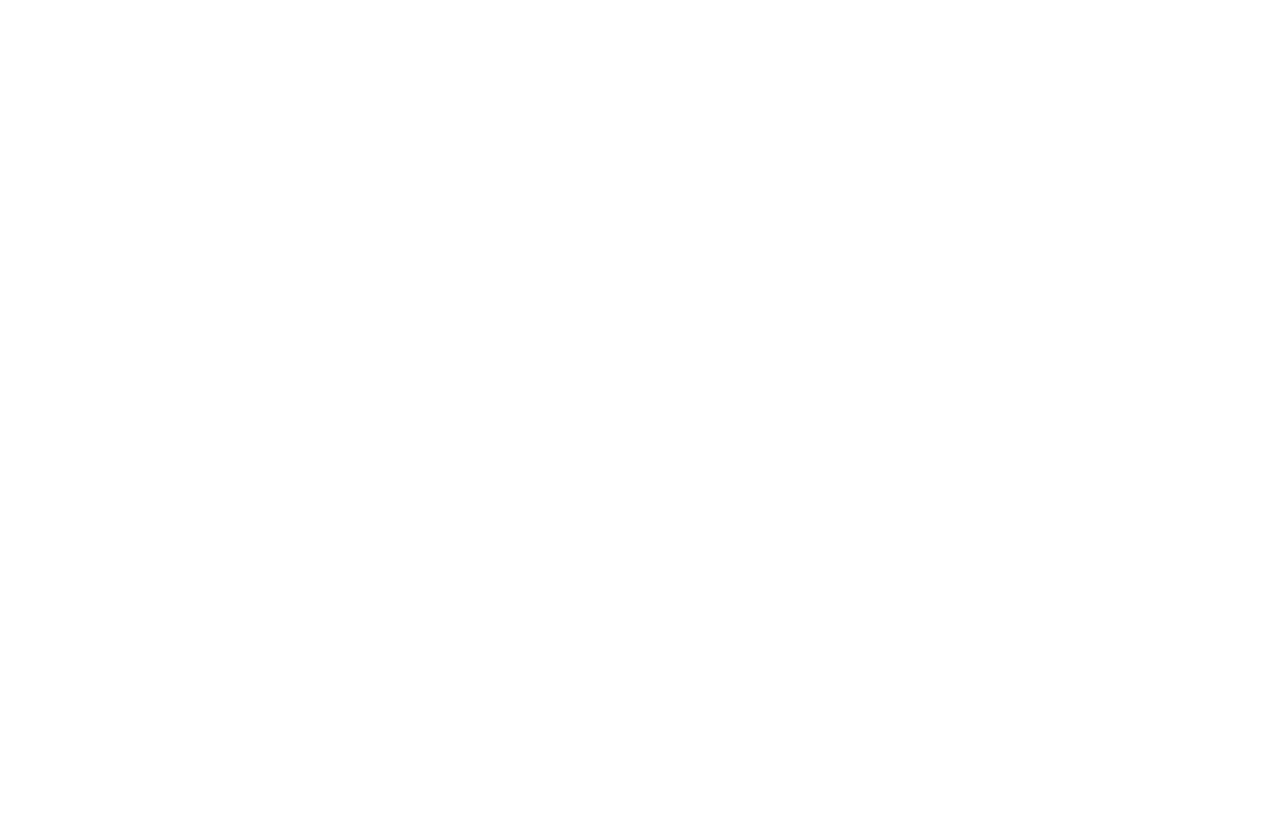
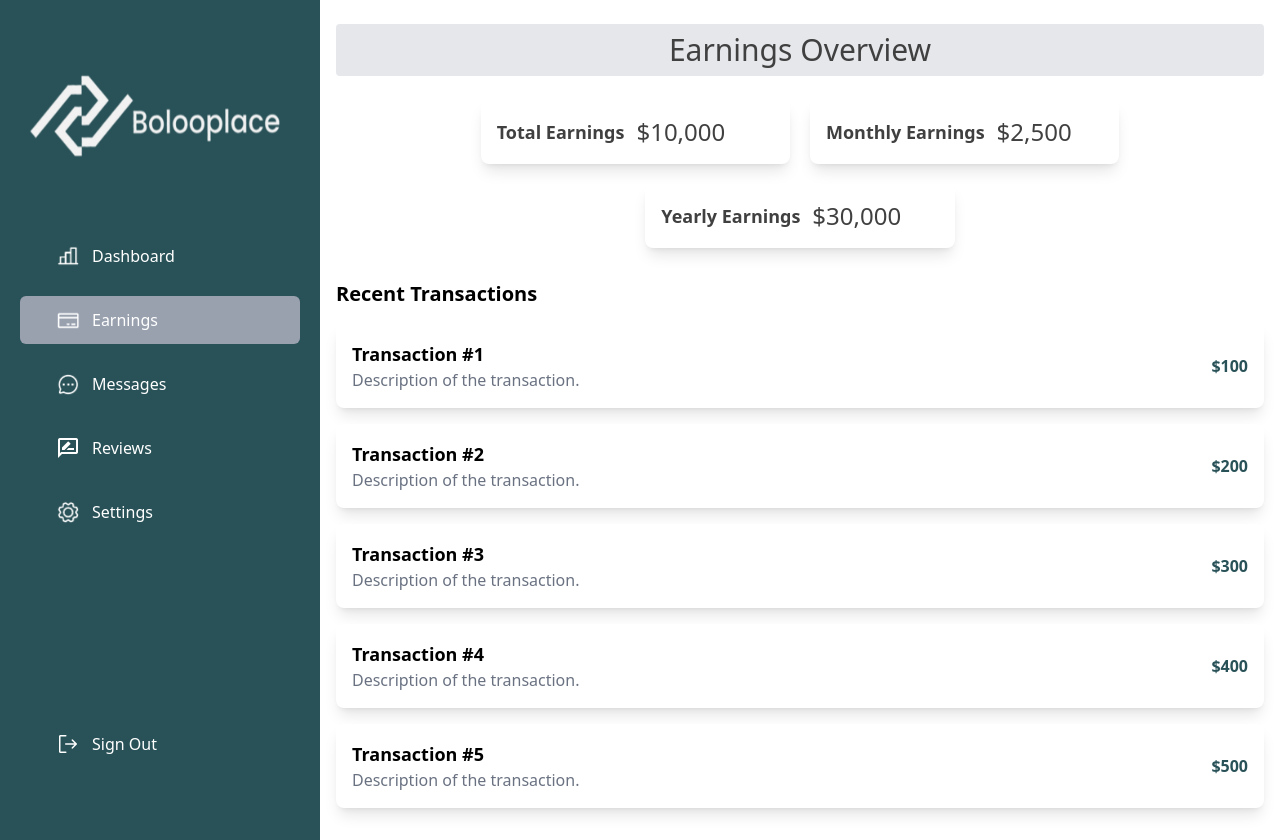
Before and after one commit to EnowBibi/Dev-war, a React (Vite) app: page /earnings in a window 1280 px wide. Before the commit this address had no page. Before the commit the page ends 800 px from the top, so only its background shows below. Built offline with nearby package versions, Linux system fonts and the light colour scheme.

Commit message:
fourth commit

```diff
--- a/src/App.jsx
+++ b/src/App.jsx
@@ -103,7 +103,7 @@ function App() {
             </span>
             <motion.button
               onClick={() => navigate('/signup')}
-              className="bg-amber-500 text-white px-6 py-2 my-4 rounded-lg hover:bg-amber-600 transition-all hidden md:block"
+              className="bg-amber-500 text-white px-6 py-2 my-4 rounded-lg hover:bg-amber-600 transition-all  block"
               whileHover={{ scale: 1.05 }}
             >
               Get Started
--- a/src/Dashboard.jsx
+++ b/src/Dashboard.jsx
@@ -4,11 +4,12 @@ import bell from "./assets/Bell.png";
 import dummy from "./assets/dummy.png";
 import NavBar from './NavBar2';
 import { FaProjectDiagram, FaClock, FaTasks, FaCheckCircle, FaBars } from 'react-icons/fa';
-import { useLocation } from 'react-router-dom';
+import { useLocation, useNavigate } from 'react-router-dom';
 
 function Dashboard() {
   const [isMobileMenuOpen, setIsMobileMenuOpen] = useState(false);
   const screenLocation = useLocation();
+  const navigate = useNavigate();
 
   return (
     <div className='h-full min-h-screen w-full flex flex-col md:flex-row'>
@@ -21,12 +22,22 @@ function Dashboard() {
           </div>
         </div>
         {isMobileMenuOpen && (
-          <div className='bg-white shadow-lg'>
+          <div className='bg-main-500 shadow-lg'>
             <ul>
               <li className='px-4 py-2 border-b'>Home</li>
-              <li className='px-4 py-2 border-b'>Projects</li>
-              <li className='px-4 py-2 border-b'>Messages</li>
-              <li className='px-4 py-2 border-b'>Profile</li>
+              <li className='px-4 py-2 border-b'
+              onClick={() => navigate('/earnings')}
+              >Earnings</li>
+              <li className='px-4 py-2 border-b'
+              onClick={() => navigate('/messages')}
+              >Messages</li>
+              <li className='px-4 py-2 border-b'
+              onClick={() => navigate('/reviews')}
+              >Reviews</li>
+              <li className='px-4 py-2 border-b'
+              onClick={() => navigate('/settings')}
+              >Settings</li>
+              <li className='px-4 py-2 border-b'>Logout</li>
             </ul>
           </div>
         )}
--- /dev/null
+++ b/src/Earnings.jsx
@@ -0,0 +1,86 @@
+import React, { useState } from 'react';
+import NavBar from './NavBar2';
+import { useLocation, useNavigate } from 'react-router-dom';
+import { FaBars } from 'react-icons/fa'; // Make sure to import FaBars
+
+function Earnings() {
+  const screenLocation = useLocation();
+  const navigate = useNavigate();
+  const [isMobileMenuOpen, setIsMobileMenuOpen] = useState(false); // Add state for mobile menu
+
+  return (
+    <div className='h-full min-h-screen w-full flex flex-col md:flex-row'>
+      {/* Mobile Navbar */}
+      <div className='md:hidden bg-main-500 text-white fixed w-full top-0 z-50'>
+        <div className='flex justify-between items-center px-4 py-3'>
+          <div className='text-xl font-bold'>Earnings</div>
+          <div className='cursor-pointer' onClick={() => setIsMobileMenuOpen(!isMobileMenuOpen)}>
+            <FaBars className='text-2xl' />
+          </div>
+        </div>
+        {isMobileMenuOpen && (
+          <div className='bg-main-500 shadow-lg'>
+            <ul>
+              <li className='px-4 py-2 border-b' onClick={() => navigate('/dashboard')}>Home</li>
+              <li className='px-4 py-2 border-b' onClick={() => navigate('/earnings')}>Earnings</li>
+              <li className='px-4 py-2 border-b' onClick={() => navigate('/messages')}>Messages</li>
+              <li className='px-4 py-2 border-b' onClick={() => navigate('/reviews')}>Reviews</li>
+              <li className='px-4 py-2 border-b' onClick={() => navigate('/settings')}>Settings</li>
+              <li className='px-4 py-2 border-b'>Logout</li>
+            </ul>
+          </div>
+        )}
+      </div>
+
+      {/* Navbar for larger screens */}
+      <NavBar screen={screenLocation.pathname} />
+
+      {/* Body */}
+      <div className='flex-grow pt-20 md:pt-0'>
+        {/* Header */}
+        <div className='flex flex-col md:flex-row items-center mx-4 my-6 gap-5'>
+          <div className='bg-gray-200 py-2 px-4 rounded flex-1 text-center'>
+            <span className='text-secondary-500 text-2xl md:text-3xl'>Earnings Overview</span>
+          </div>
+        </div>
+
+        {/* Earnings Statistics */}
+        <div className='flex flex-wrap justify-center gap-4 md:gap-5 mx-4'>
+          {/* Total Earnings */}
+          <div className='bg-white shadow-lg rounded-lg w-full md:w-1/3 p-4 flex items-center gap-3'>
+            <span className='text-secondary-500 text-lg font-bold'>Total Earnings</span>
+            <p className='text-secondary-500 text-2xl'>$10,000</p>
+          </div>
+
+          {/* Monthly Earnings */}
+          <div className='bg-white shadow-lg rounded-lg w-full md:w-1/3 p-4 flex items-center gap-3'>
+            <span className='text-secondary-500 text-lg font-bold'>Monthly Earnings</span>
+            <p className='text-secondary-500 text-2xl'>$2,500</p>
+          </div>
+
+          {/* Yearly Earnings */}
+          <div className='bg-white shadow-lg rounded-lg w-full md:w-1/3 p-4 flex items-center gap-3'>
+            <span className='text-secondary-500 text-lg font-bold'>Yearly Earnings</span>
+            <p className='text-secondary-500 text-2xl'>$30,000</p>
+          </div>
+        </div>
+
+        {/* Recent Transactions */}
+        <div className='mx-4 my-8'>
+          <h2 className='text-xl font-bold mb-4'>Recent Transactions</h2>
+          {[...Array(5)].map((_, index) => (
+            <div key={index} className='flex flex-row items-center justify-between bg-white shadow-lg rounded-lg p-4 mb-4'>
+              <div className='flex flex-col'>
+                <span className='text-lg font-bold'>Transaction #{index + 1}</span>
+                <span className='text-gray-500'>Description of the transaction.</span>
+              </div>
+              <span className='text-main-500 font-bold'>${(index + 1) * 100}</span>
+            </div>
+          ))}
+        </div>
+      </div>
+    </div>
+  );
+}
+
+export default Earnings;
--- /dev/null
+++ b/src/Messages.jsx
@@ -0,0 +1,107 @@
+import React, { useState } from 'react';
+import NavBar from './NavBar2';
+import { useLocation, useNavigate } from 'react-router-dom';
+import { FaBars } from 'react-icons/fa'; // Mobile menu icon
+
+function Messages() {
+  const screenLocation = useLocation();
+  const navigate = useNavigate();
+  const [messages, setMessages] = useState([
+    { id: 1, sender: 'Alice', text: 'Hey, how are you?' },
+    { id: 2, sender: 'Bob', text: 'Don’t forget our meeting tomorrow!' },
+    { id: 3, sender: 'Charlie', text: 'Can you send me the report?' },
+  ]);
+  const [newMessage, setNewMessage] = useState('');
+  const [isMobileMenuOpen, setIsMobileMenuOpen] = useState(false);
+
+  const handleSendMessage = () => {
+    if (newMessage.trim()) {
+      setMessages((prevMessages) => [
+        ...prevMessages,
+        { id: prevMessages.length + 1, sender: 'You', text: newMessage },
+      ]);
+      setNewMessage('');
+    }
+  };
+
+  return (
+    <div className="h-full min-h-screen w-full flex flex-col md:flex-row">
+      {/* Mobile Navbar */}
+      <div className="md:hidden bg-main-500 text-white fixed w-full top-0 z-50">
+        <div className="flex justify-between items-center px-4 py-3">
+          <div className="text-xl font-bold">Messages</div>
+          <button onClick={() => setIsMobileMenuOpen(!isMobileMenuOpen)} className="focus:outline-none">
+            <FaBars className="text-2xl" />
+          </button>
+        </div>
+        {isMobileMenuOpen && (
+          <div className="bg-main-500 shadow-lg">
+            <ul>
+              {['dashboard', 'earnings', 'messages', 'reviews', 'settings'].map((item) => (
+                <li
+                  key={item}
+                  className="px-4 py-2 border-b cursor-pointer hover:bg-main-400"
+                  onClick={() => {
+                    navigate(`/${item}`);
+                    setIsMobileMenuOpen(false);
+                  }}
+                >
+                  {item.charAt(0).toUpperCase() + item.slice(1)}
+                </li>
+              ))}
+              <li className="px-4 py-2 border-b cursor-pointer hover:bg-main-400">Logout</li>
+            </ul>
+          </div>
+        )}
+      </div>
+
+      {/* Navbar for larger screens */}
+      <NavBar screen={screenLocation.pathname} />
+
+      {/* Body */}
+      <div className="flex-grow pt-20 md:pt-0 px-4">
+        {/* Header */}
+        <div className="flex justify-center my-6">
+          <div className="bg-gray-200 py-2 px-6 rounded text-secondary-500 text-2xl md:text-3xl">
+            Messages
+          </div>
+        </div>
+
+        {/* Messages List */}
+        <div className="flex flex-col my-8 space-y-4">
+          {messages.map((message) => (
+            <div key={message.id} className={`flex ${message.sender === 'You' ? 'justify-end' : 'justify-start'}`}>
+              <div
+                className={`p-3 rounded-lg max-w-xs ${
+                  message.sender === 'You' ? 'bg-blue-500 text-white' : 'bg-gray-200 text-black'
+                }`}
+              >
+                <strong>{message.sender}:</strong> {message.text}
+              </div>
+            </div>
+          ))}
+        </div>
+
+        {/* Message Input Area */}
+        <div className="flex items-center border-t border-gray-300 py-4">
+          <input
+            type="text"
+            placeholder="Type a message..."
+            className="flex-1 border border-gray-300 rounded p-2 outline-none focus:ring-2 focus:ring-blue-400"
+            value={newMessage}
+            onChange={(e) => setNewMessage(e.target.value)}
+            onKeyPress={(e) => e.key === 'Enter' && handleSendMessage()}
+          />
+          <button
+            className="bg-blue-500 text-white rounded px-4 ml-2 hover:bg-blue-600 transition"
+            onClick={handleSendMessage}
+          >
+            Send
+          </button>
+        </div>
+      </div>
+    </div>
+  );
+}
+
+export default Messages;
--- a/src/main.jsx
+++ b/src/main.jsx
@@ -11,6 +11,8 @@ import Login from './Login.jsx';
 import FreelancerDetail from './FreelancerDetailScreen.jsx';
 import FreelancersList from './FreelancersList.jsx';
 import Dashboard from './Dashboard.jsx';
+import Earnings from './Earnings.jsx';
+import Messages from './Messages';
 
 createRoot(document.getElementById('root')).render(
   <StrictMode>
@@ -25,6 +27,9 @@ createRoot(document.getElementById('root')).render(
         <Route path="/freelancer/:id" element={<FreelancerDetail />} />
         <Route path="/freelancers" element={<FreelancersList />} />
         <Route path="/dashboard" element={<Dashboard/>} />
+        <Route path="/earnings" element={<Earnings/>} />
+        <Route path="/messages" element={<Messages/>} />
+
       </Routes>
     </BrowserRouter>
   </StrictMode>,
```
Also changed, not shown: src/NavBar.jsx (+9 -14 lines).
